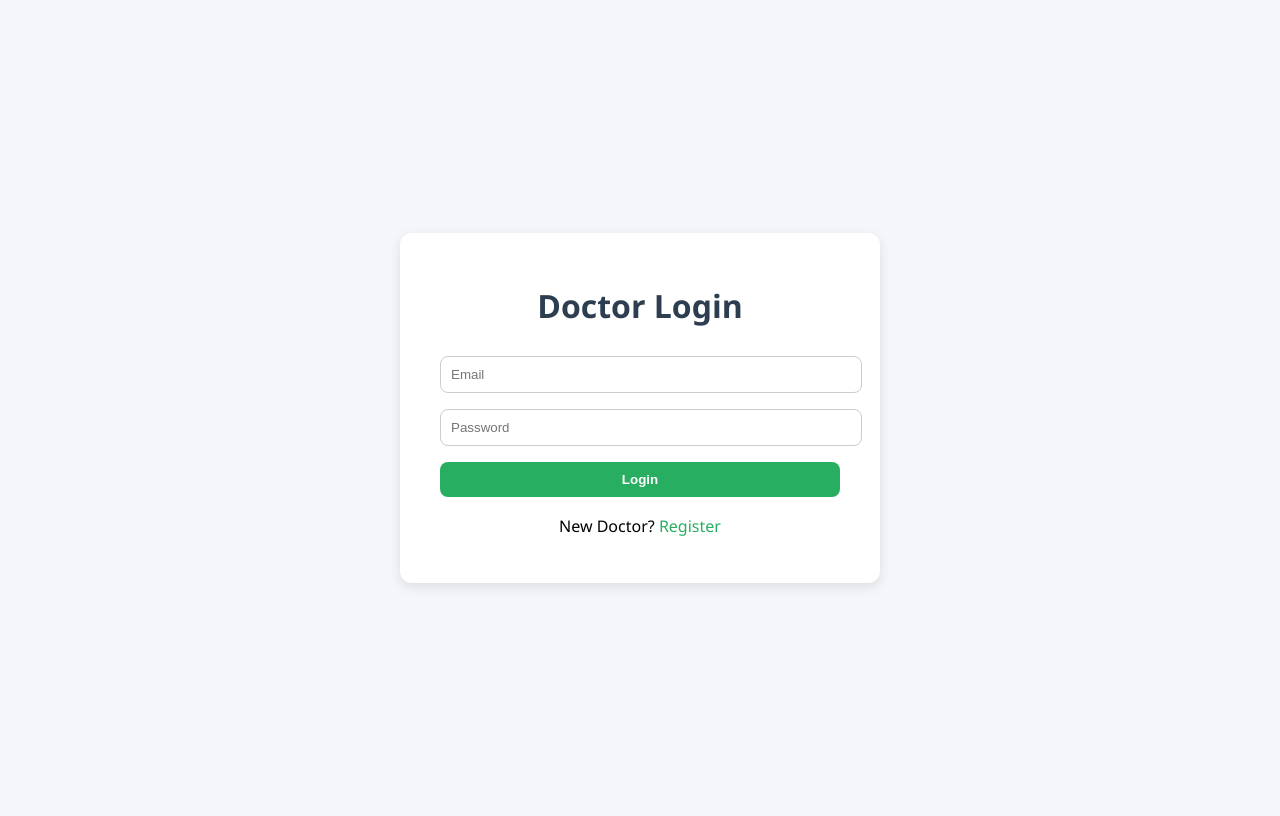
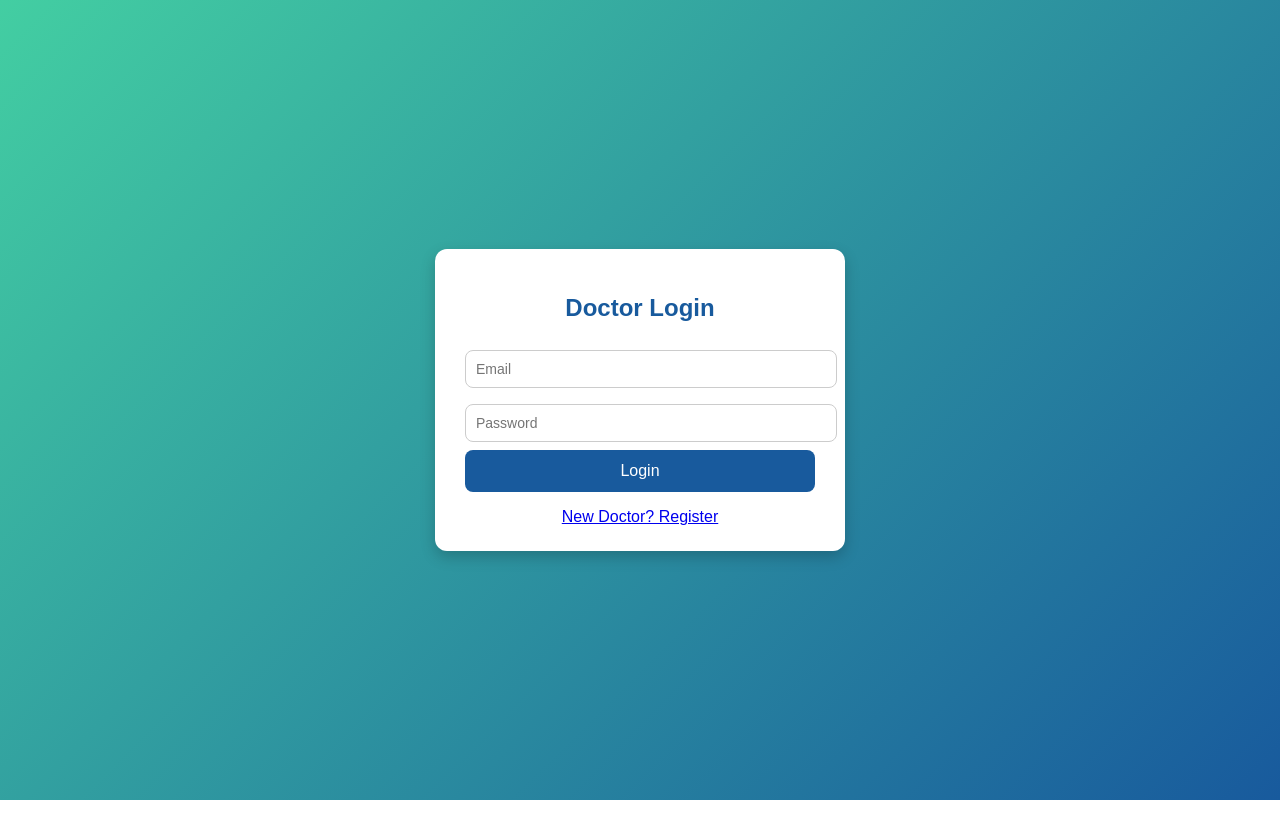
Before and after one commit to Majenayu/Hack_titans, a website: page log.html in a window 1280 px wide. Drawn offline with Linux system fonts and the light colour scheme.

Commit message:
Fix: doctor registration and login for Render

```diff
--- a/log.html
+++ b/log.html
@@ -2,87 +2,94 @@
 <html lang="en">
 <head>
   <meta charset="UTF-8">
-  <title>Doctor Login</title>
+  <title>Doctor Login - PALS</title>
   <style>
     body {
-      font-family: 'Segoe UI', sans-serif;
-      background: #f4f6f9;
+      font-family: Arial, sans-serif;
+      background: linear-gradient(135deg, #43cea2, #185a9d);
       display: flex;
       justify-content: center;
       align-items: center;
       height: 100vh;
+      margin: 0;
     }
     .container {
       background: #fff;
-      padding: 30px 40px;
+      padding: 25px 30px;
       border-radius: 12px;
-      box-shadow: 0 4px 12px rgba(0,0,0,0.1);
-      width: 400px;
+      box-shadow: 0 6px 15px rgba(0,0,0,0.2);
+      width: 350px;
+      text-align: center;
     }
-    h1 {
-      text-align: center;
-      color: #2c3e50;
+    h2 {
+      margin-bottom: 20px;
+      color: #185a9d;
     }
-    input, button {
+    input {
       width: 100%;
       padding: 10px;
       margin: 8px 0;
+      border: 1px solid #ccc;
       border-radius: 8px;
-      border: 1px solid #ccc;
+      font-size: 14px;
     }
     button {
-      background: #27ae60;
+      width: 100%;
+      padding: 12px;
+      background: #185a9d;
       color: white;
-      font-weight: bold;
       border: none;
+      border-radius: 8px;
       cursor: pointer;
-      transition: 0.3s;
+      font-size: 16px;
     }
     button:hover {
-      background: #1f8f50;
+      background: #144a82;
     }
-    p {
-      text-align: center;
-      margin-top: 10px;
+    #msg {
+      margin-top: 12px;
+      font-weight: bold;
     }
-    a { color: #27ae60; text-decoration: none; }
-    a:hover { text-decoration: underline; }
   </style>
 </head>
 <body>
   <div class="container">
-    <h1>Doctor Login</h1>
+    <h2>Doctor Login</h2>
     <form id="loginForm">
-      <input type="email" id="email" placeholder="Email" required>
-      <input type="password" id="password" placeholder="Password" required>
+      <input type="email" name="email" placeholder="Email" required>
+      <input type="password" name="password" placeholder="Password" required>
       <button type="submit">Login</button>
     </form>
-    <p>New Doctor? <a href="reg.html">Register</a></p>
+    <p id="msg"></p>
+    <a href="reg.html">New Doctor? Register</a>
   </div>
 
   <script>
+    const BASE_URL = window.location.origin; // auto detects localhost or render
+
     document.getElementById("loginForm").addEventListener("submit", async (e) => {
       e.preventDefault();
 
-      // ✅ FIX: Get values correctly
-      const emailVal = document.getElementById("email").value.trim();
-      const passwordVal = document.getElementById("password").value.trim();
+      const email = e.target.email.value.trim();
+      const password = e.target.password.value.trim();
 
-      // Send login request
-      const res = await fetch("http://localhost:3000/doctor/login", {
+      try {
+        const res = await fetch(`${BASE_URL}/doctor/login`, {
           method: "POST",
           headers: { "Content-Type": "application/json" },
-        body: JSON.stringify({ email: emailVal, password: passwordVal })
+          body: JSON.stringify({ email, password })
         });
 
         const data = await res.json();
 
-      if (res.ok) {
-        alert("✅ Login Successful");
+        if (res.ok && data.message) {
           localStorage.setItem("doctor", JSON.stringify(data));
           window.location.href = "dash.html";
         } else {
-        alert(data.error || "Login failed");
+          document.getElementById("msg").innerText = data.error || "Invalid credentials.";
+        }
+      } catch (err) {
+        document.getElementById("msg").innerText = "❌ Error connecting to server.";
       }
     });
   </script>
```
Also changed, not shown: reg.html (+48 -32 lines). Lines whose indentation alone changed are shown as unchanged.
